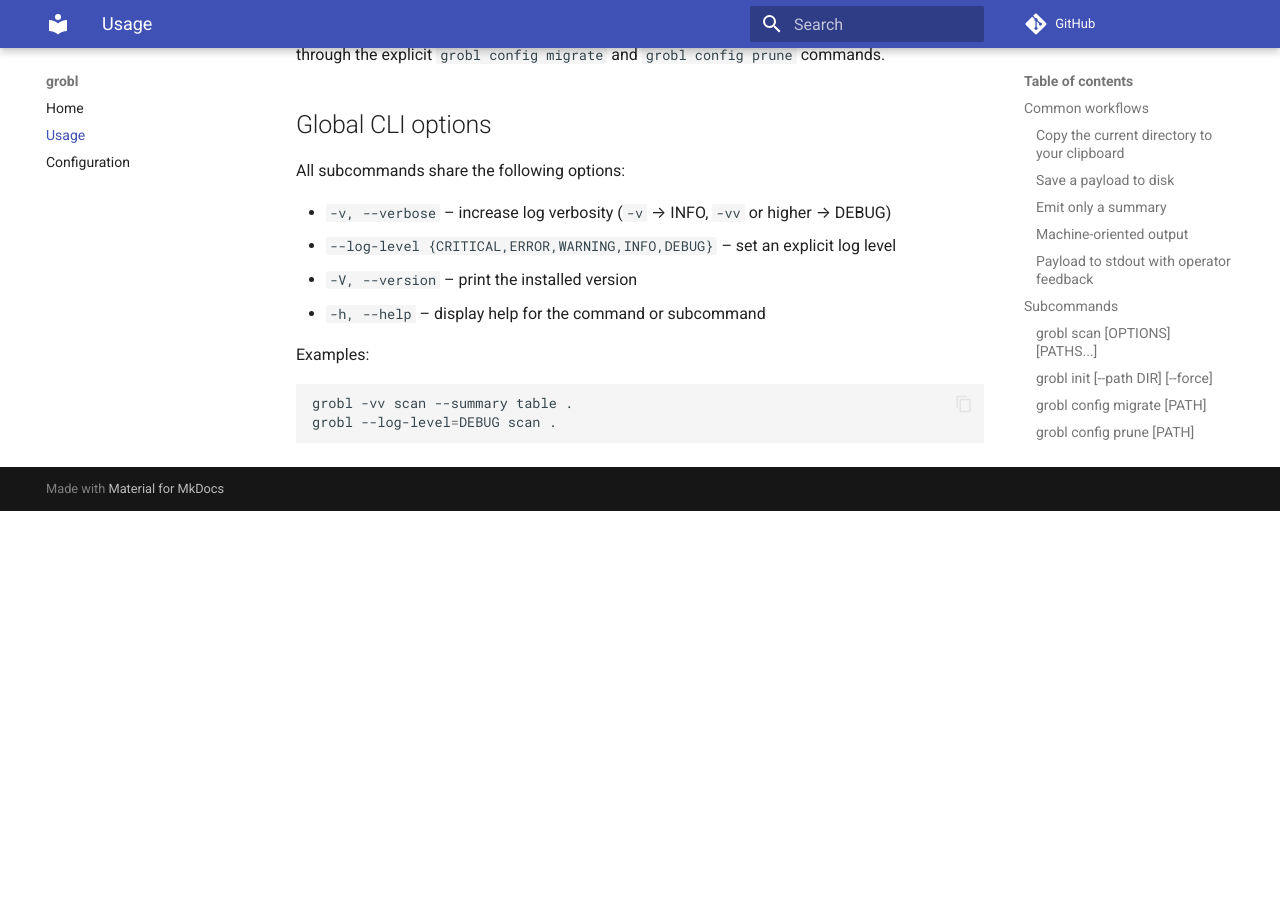
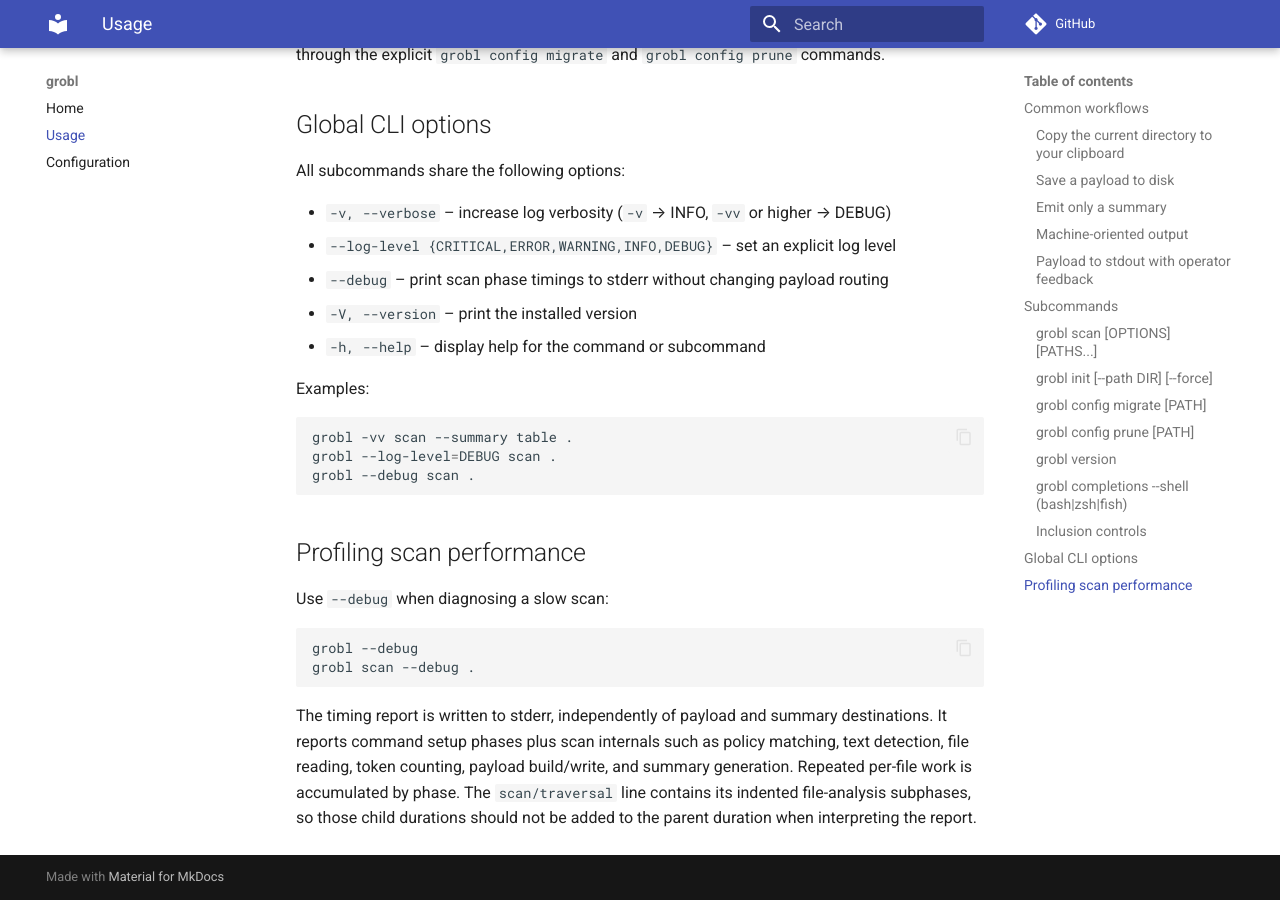
Before and after one commit to josephcourtney/grobl, an MkDocs documentation site: the page built from docs/usage.md, in a window 1280 px wide and 900 px high, scrolled down 3375 px. Built offline with MkDocs 1.6.1 and Material for MkDocs 9.7.7, drawn with Linux system fonts in a browser that asks for light colours; comment, search, counter and statistics services are not loaded; before the commit the page ends 3886 px from its top, so only the background shows below that.

Commit message:
docs: document debug scan timings

````diff
--- a/docs/usage.md
+++ b/docs/usage.md
@@ -113,6 +113,7 @@
 
 * `-v, --verbose` – increase log verbosity (`-v` → INFO, `-vv` or higher → DEBUG)
 * `--log-level {CRITICAL,ERROR,WARNING,INFO,DEBUG}` – set an explicit log level
+* `--debug` – print scan phase timings to stderr without changing payload routing
 * `-V, --version` – print the installed version
 * `-h, --help` – display help for the command or subcommand
 
@@ -121,4 +122,23 @@
 ```bash
 grobl -vv scan --summary table .
 grobl --log-level=DEBUG scan .
+grobl --debug scan .
 ```
+
+
+## Profiling scan performance
+
+Use `--debug` when diagnosing a slow scan:
+
+```bash
+grobl --debug
+grobl scan --debug .
+```
+
+The timing report is written to stderr, independently of payload and summary
+destinations. It reports command setup phases plus scan internals such as policy
+matching, text detection, file reading, token counting, payload build/write, and
+summary generation. Repeated per-file work is accumulated by phase. The
+`scan/traversal` line contains its indented file-analysis subphases, so those
+child durations should not be added to the parent duration when interpreting the
+report.
````
